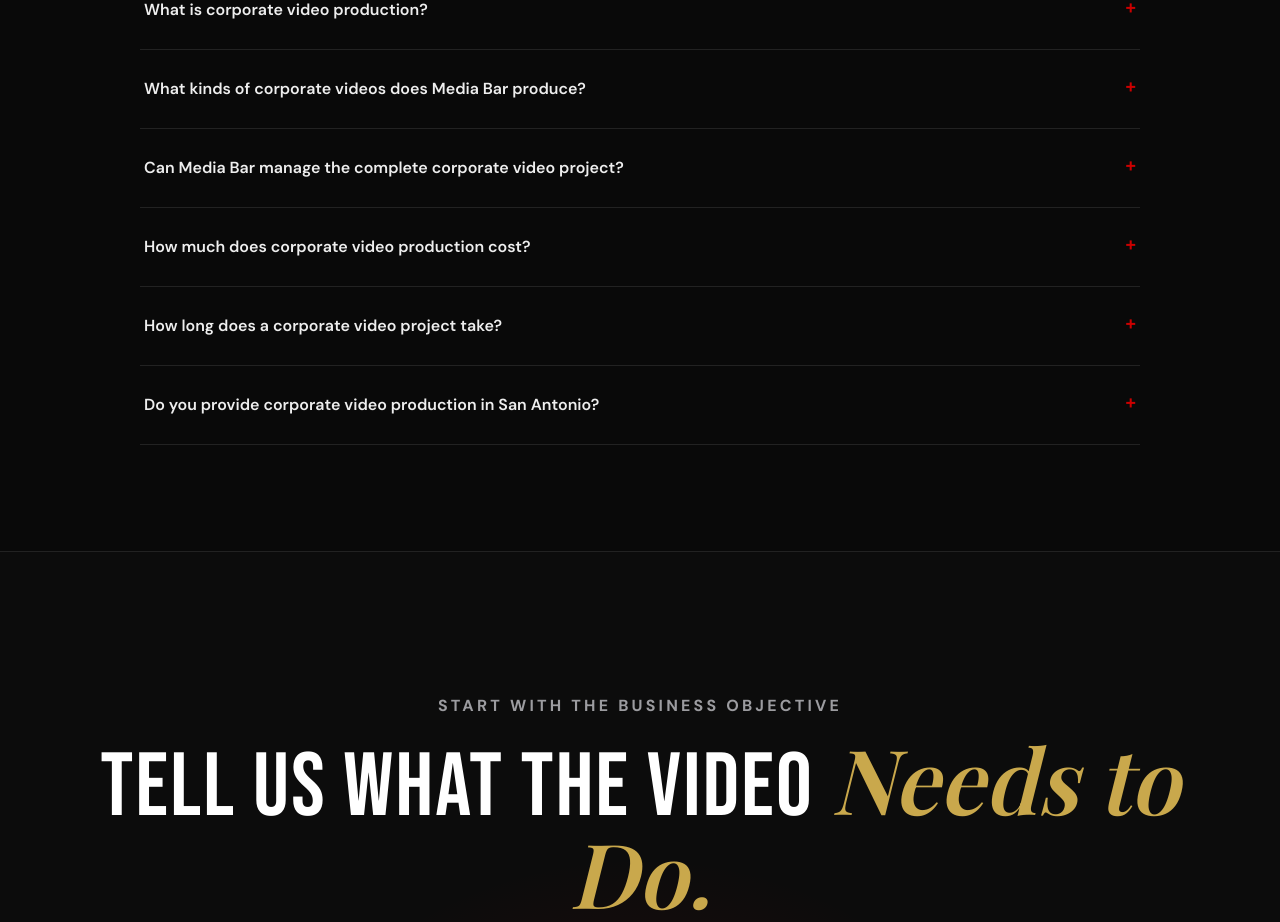
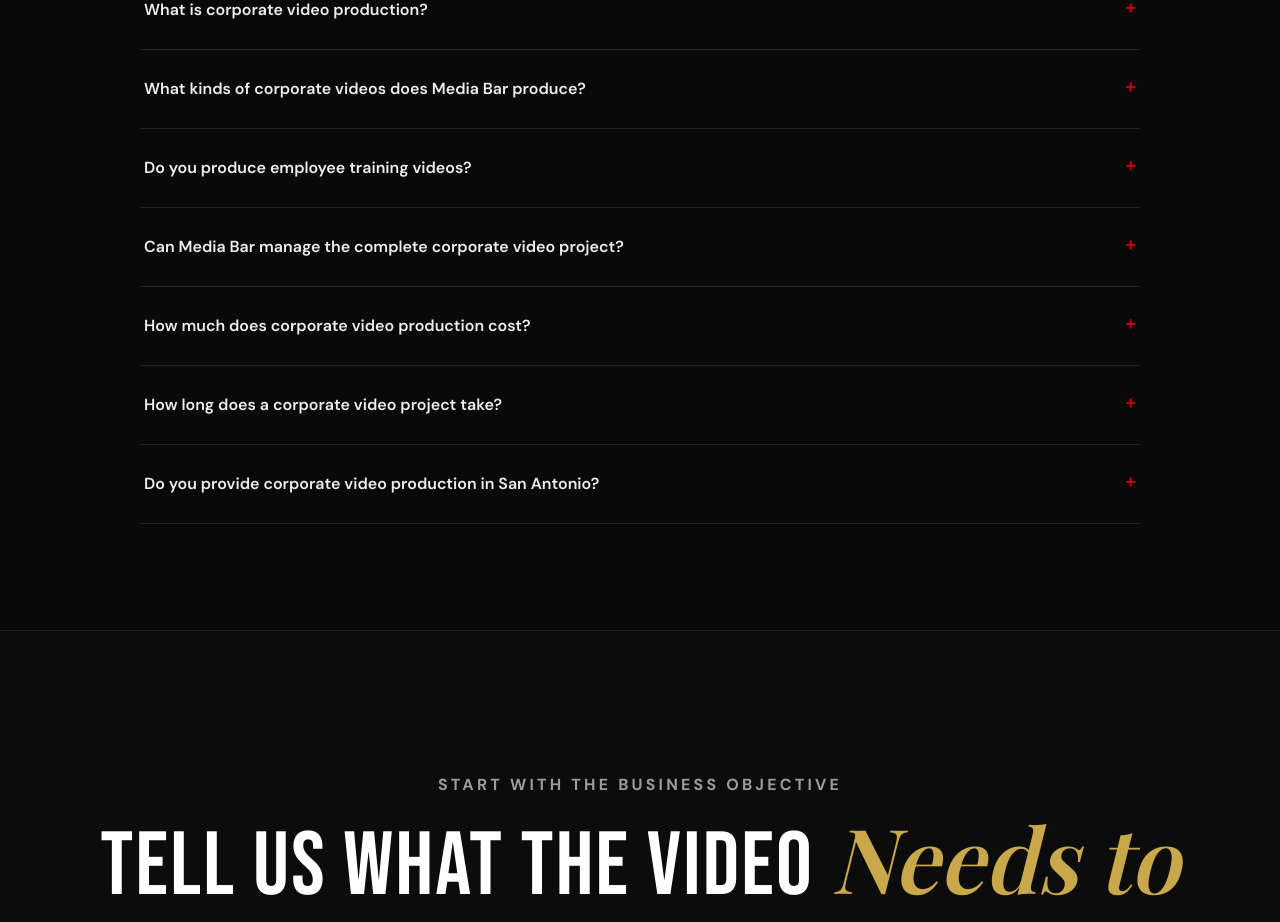
Before and after one commit to amigos2177/mediabar-website, a Next.js app: page /video-production/corporate in a window 1280 px wide. Shown: the part 7340-8262 px from the top of the page. Built offline with nearby package versions, Linux system fonts and the light colour scheme; no server answers; a web font is replaced by a local one.

Commit message:
SEO: strengthen employee training video intent

```diff
--- a/app/video-production/corporate/content.ts
+++ b/app/video-production/corporate/content.ts
@@ -8,6 +8,11 @@ export const corporateVideoFaqs = [
     question: 'What kinds of corporate videos does Media Bar produce?',
     answer:
       'Media Bar produces brand and company films, executive communications, customer testimonials, recruiting and culture videos, training and internal communications, and product or service stories. The format is shaped around the audience, business objective, and channels.',
+  },
+  {
+    question: 'Do you produce employee training videos?',
+    answer:
+      'Yes. We produce training and internal communication videos for organizations that need clear, repeatable information for employees, teams, or multiple locations. The scope can include scripting, subject-matter-expert interviews, demonstrations, graphics, captions, and modular versions for different audiences.',
   },
   {
     question: 'Can Media Bar manage the complete corporate video project?',
```
